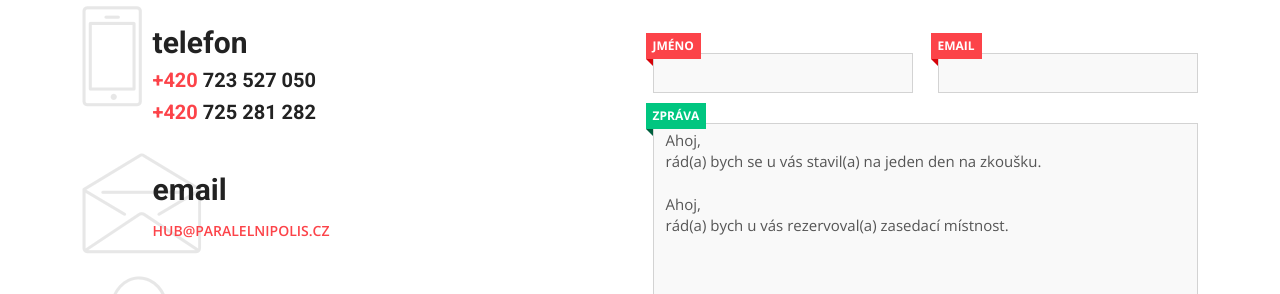
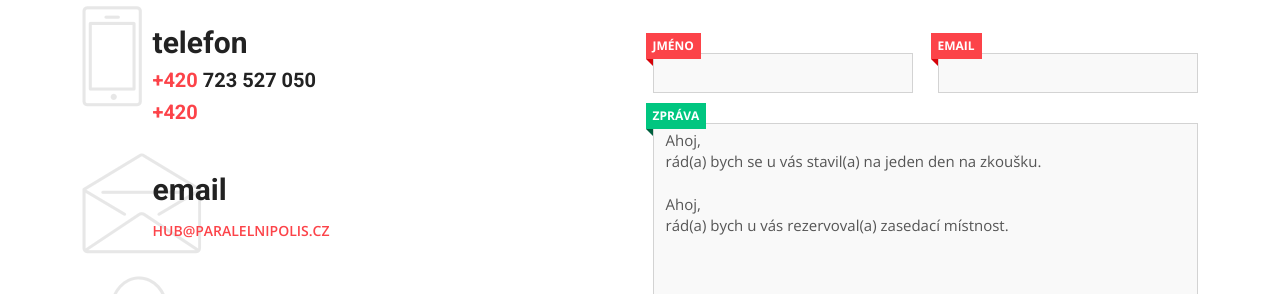
Before and after one commit to ParalelniPolis/paperhubweb, a Jekyll site: the page built from index.html, in a window 1280 px wide and 900 px high, scrolled down 4810 px. Shown: the part 331-625 px from the top of the window. Built offline with Jekyll 4.4.1, drawn with Linux system fonts in a browser that asks for light colours; some web fonts are replaced; Markdown is read by kramdown in place of the engine named in the settings.

Commit message:
Deleting phone number

```diff
--- a/_data/website_text.yaml
+++ b/_data/website_text.yaml
@@ -468,7 +468,7 @@ contact_us:
         cz: "Telefon"
         eng: "Call Us"
     phone_1: "723 527 050"
-    phone_2: "725 281 282"
+    phone_2: ""
     emailus:
         cz: "Email"
         eng: "Email Us"
```
